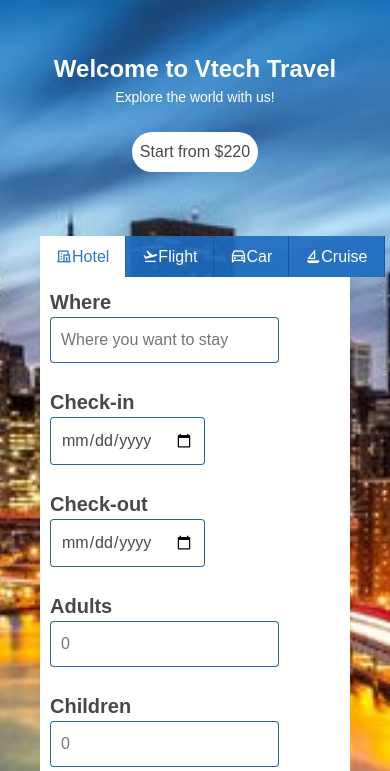
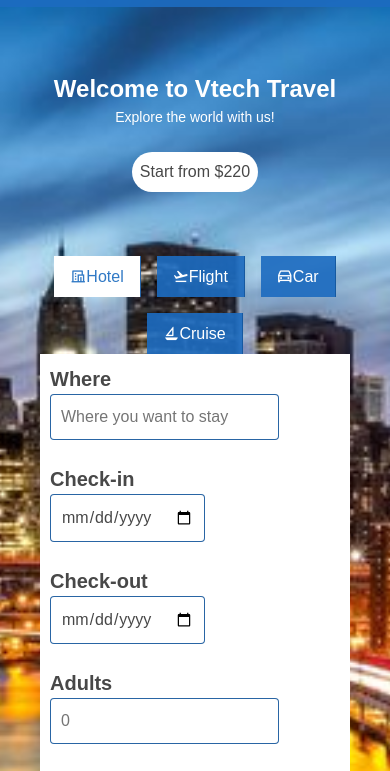
Before and after one commit to Attohval/vtech_travel, a plain HTML site: page index.html in a window 390 px wide. Shown: the part 105-876 px from the top of the page. Drawn offline with nearby package versions, Linux system fonts and the light colour scheme.

Commit message:
Updated hero navigation styles to improve responsiveness.

```diff
--- a/style.css
+++ b/style.css
@@ -99,6 +99,7 @@ h5 {
     font-size: 24px;
     color: #fff;
     font-weight: bold;
+    margin: 10px 0;
     cursor: pointer;
 }
 /* hero body */
@@ -472,6 +473,14 @@ footer p {
         padding: 0 16px;
     }
 }
+@media (max-width:430px) {
+    .hero-main-nav {
+        flex-wrap: wrap;
+        justify-content: center;
+        align-items: center;
+        gap: 16px;
+    }
+}
 @media (max-width: 360px) {
     .hero-body h1 {
         font-size: 20px;
```
